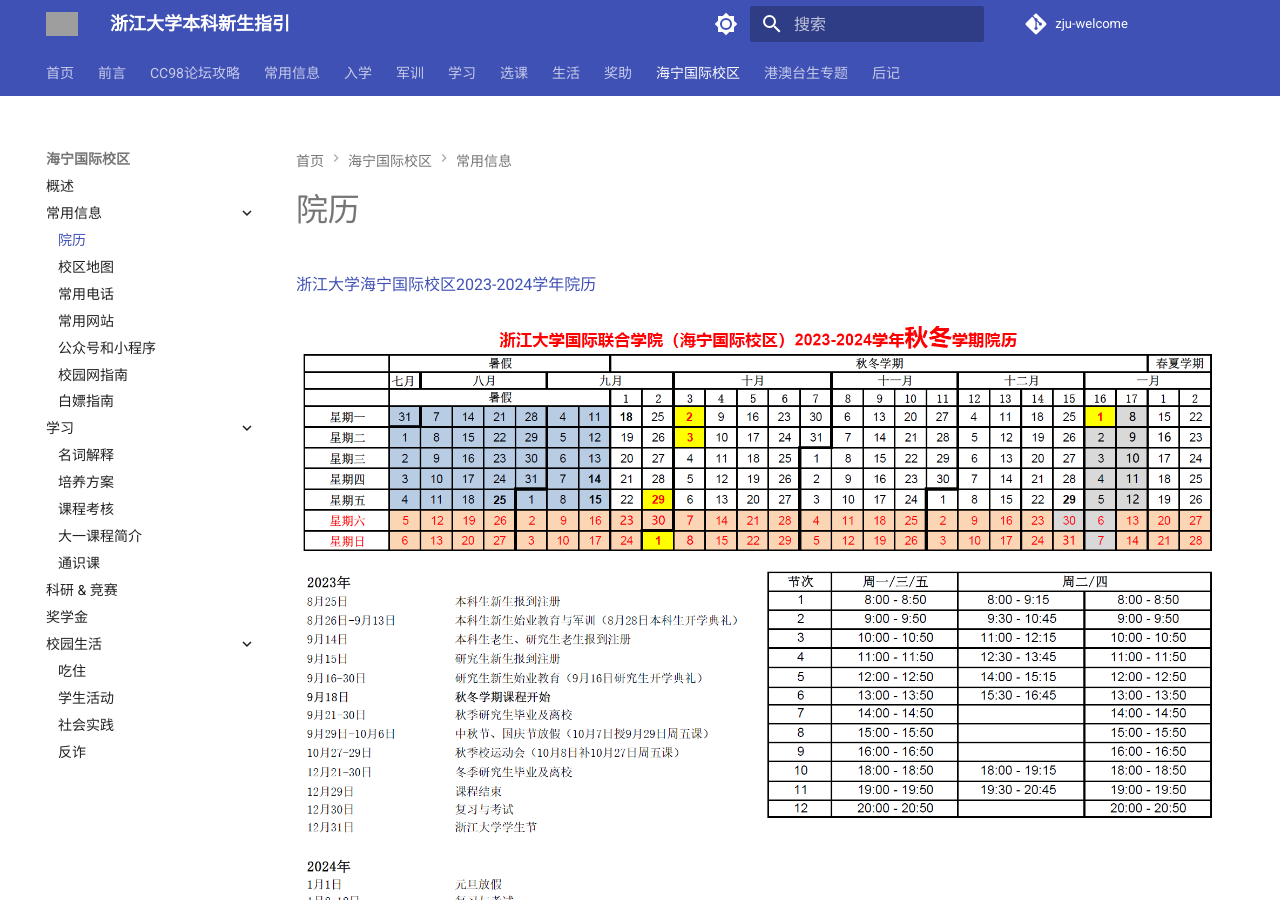
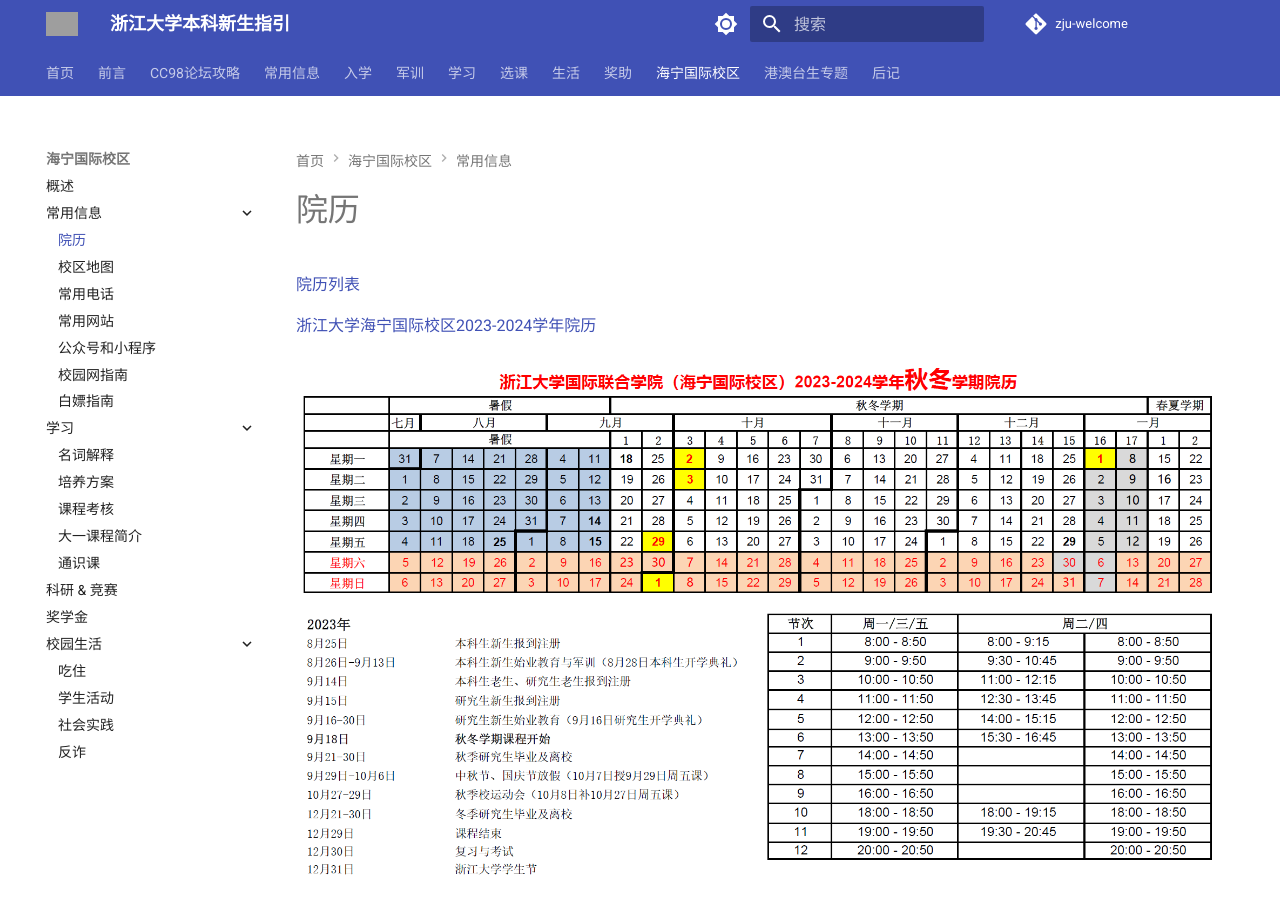
Before and after one commit to mini-full/zju-welcome, an MkDocs documentation site: the page built from docs/haining/basics/school_calendar.md, in a window 1280 px wide and 900 px high. Built offline with MkDocs 1.6.1 and Material for MkDocs 9.7.7, drawn with Linux system fonts in a browser that asks for light colours; comment, search, counter and statistics services are not loaded; grey boxes are pictures that could not be loaded.

Commit message:
haining: update school calendar

```diff
--- a/docs/haining/basics/school_calendar.md
+++ b/docs/haining/basics/school_calendar.md
@@ -1,4 +1,6 @@
 # 院历
+
+[院历列表](https://www.intl.zju.edu.cn/zh-hans/academics/calendar)
 
 [浙江大学海宁国际校区2023-2024学年院历](../../assets/haining/haining_calendar.pdf)
 
```
